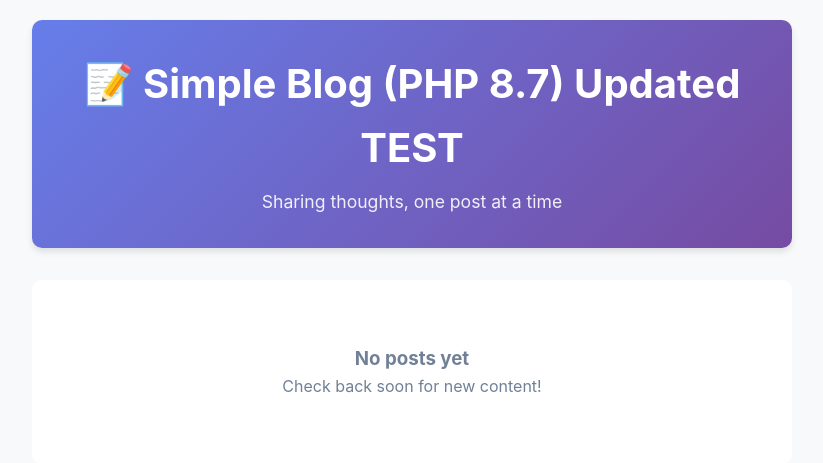
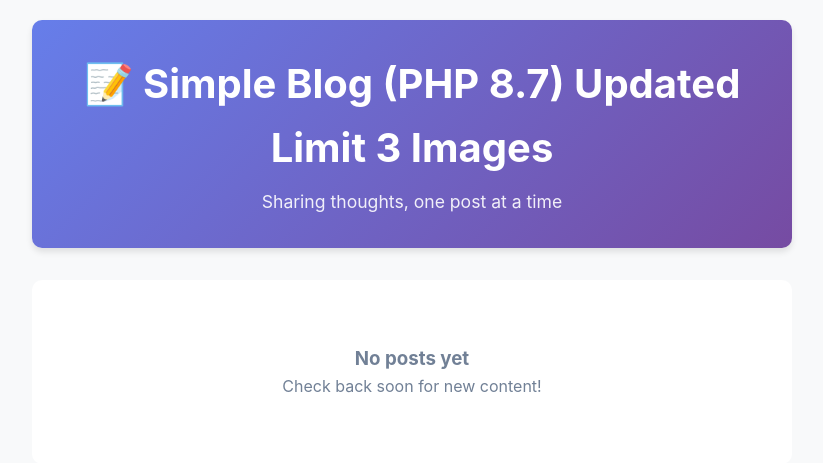
Before and after one commit to mgelvoleo/proj-blog, a PHP site: page / in a window 1280 px wide. Shown: the top 463 px of the page, without its empty margins (228-1051 px from the left). Run offline with PHP 8.4, Linux system fonts and the light colour scheme; data that the repository does not hold is empty.

```diff
--- a/manifest/php/php-deployment.yml
+++ b/manifest/php/php-deployment.yml
@@ -5,6 +5,7 @@ metadata:
   namespace: dev
 spec:
   replicas: 1
+  revisionHistoryLimit: 3
   selector:
     matchLabels:
       app: php-fpm
--- a/src/index.php
+++ b/src/index.php
@@ -206,7 +206,7 @@ $posts_result = $posts_query->get_result();
 <body>
     <div class="container">
         <header>
-            <div class="logo">📝 Simple Blog (PHP 8.7) Updated TEST</div>
+            <div class="logo">📝 Simple Blog (PHP 8.7) Updated Limit 3 Images</div>
             <div class="tagline">Sharing thoughts, one post at a time</div>
         </header>
 
```
Also changed, not shown: .github/workflows/ci.yml.
